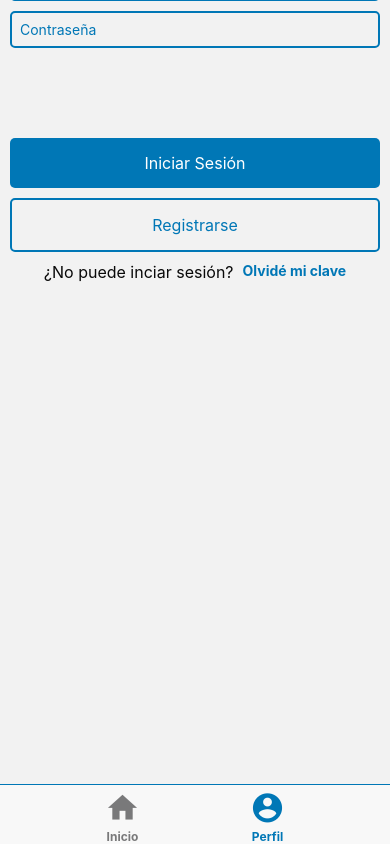
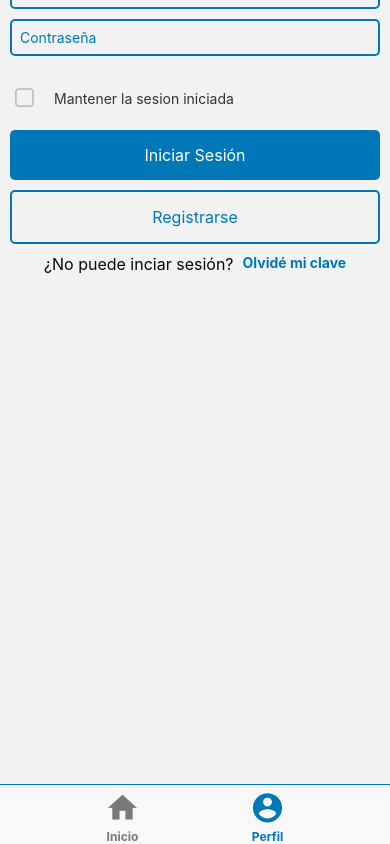
Before and after one commit to MontiNahuel/TPO-DA1-Front-End, a React Native app: screen /Perfil in a window 390 px wide. Built offline with nearby package versions, Linux system fonts and the light colour scheme; no server answers.

Commit message:
La sesion del usuario persiste en el tiempo

```diff
--- a/src/backend/ProfileData.js
+++ b/src/backend/ProfileData.js
@@ -10,7 +10,6 @@ function obtenerDatosDelPerfil(id, token) {
         }).then(response => {
             if (response.ok) {
                 response.json().then(data => {
-                    console.log(data);
                     resolve(data);
                 }).catch(error => {
                     reject({ message: "Error al obtener datos", error });
--- a/src/backend/authLogin.js
+++ b/src/backend/authLogin.js
@@ -1,4 +1,5 @@
 import React from "react";
+import * as SecureStore from 'expo-secure-store';
 
 function authLogin(credencial, password) {
 
@@ -61,4 +62,52 @@ function authLoginInspector(credencial, password) {
     });
 }
 
-export {authLogin, authLoginInspector};
+async function saveToken(token) {
+    console.log(token)
+    tokenString = JSON.stringify(token);
+    console.log(tokenString);
+    await SecureStore.setItemAsync('userToken', tokenString);
+}
+
+async function getToken() {
+    const tokenString = await SecureStore.getItemAsync('userToken');
+    if (tokenString) {
+        return JSON.parse(tokenString);
+    } else {
+        return null;
+    }
+}
+
+async function deleteToken() {
+    await SecureStore.deleteItemAsync('userToken');
+}
+
+async function saveUserId(userId) {
+    await SecureStore.setItemAsync('userId', userId);
+}
+
+async function getUserId() {
+    return await SecureStore.getItemAsync('userId');
+}
+
+async function deleteUserId() {
+    await SecureStore.deleteItemAsync('userId');
+}
+
+async function saveIsVecino(isVecino) {
+    const isVecinoString = String(isVecino);
+    await SecureStore.setItemAsync('isVecino', isVecinoString);
+}
+
+async function getIsVecino() {
+    const isVecinoString = await SecureStore.getItemAsync('isVecino');
+    return Boolean(isVecinoString);
+}
+
+async function deleteIsVecino() {
+    await SecureStore.deleteItemAsync('isVecino');
+}
+
+
+
+export {authLogin, authLoginInspector, saveToken, getToken, deleteToken, saveUserId, getUserId, deleteUserId, saveIsVecino, getIsVecino, deleteIsVecino};
--- a/src/backend/homeAnuncios.js
+++ b/src/backend/homeAnuncios.js
@@ -10,7 +10,6 @@ function obtenerTodosLosAnuncios(token) {
         }).then(response => {
             if (response.ok) {
                 response.json().then(data => {
-                    console.log(data);
                     resolve(data);
                 }).catch(error => {
                     reject({ message: "Error al obtener datos", error });
--- a/src/components/auth/Llogin.jsx
+++ b/src/components/auth/Llogin.jsx
@@ -1,5 +1,6 @@
 import { useNavigation } from "@react-navigation/native";
 import React, {useState} from "react";
+import { CheckBox } from 'react-native-elements';
 import Constants from 'expo-constants';
 import { View, Text, TouchableOpacity, Switch } from "react-native";
 import { StyleSheet } from "react-native";
@@ -7,7 +8,7 @@ import StyledTextInput from "../StyledTextInput";
 import StyledText from "../StyledText";
 import StyledSwitch from "../StyledSwitch";
 import themeTextLight from "../../themeTextLight";
-import { authLogin, authLoginInspector } from "../../backend/authLogin";
+import { authLogin, authLoginInspector, saveToken, saveUserId, saveIsVecino } from "../../backend/authLogin";
 import { AuthContext } from "../context/ContextForApp";
 
 export default function Llogin() {
@@ -17,6 +18,7 @@ export default function Llogin() {
     const {state, dispatch} = React.useContext(AuthContext);
 
     const [isVecino, setIsVecino] = useState(true);
+    const [isSelected, setSelection] = useState(false);
     const [dni, setDni] = useState('');
     const [password, setPassword] = useState('');
     const [showMessage, setShowMessage] = useState(false);
@@ -28,6 +30,11 @@ export default function Llogin() {
             console.log(response);
             dispatch({type: 'LOGIN', payload: {user: dni, token: response.token, isVecino: isVecino}});
             console.log(state);
+            if (isSelected) {
+                saveToken(response.token);
+                saveUserId(dni);
+                saveIsVecino(isVecino);
+            }
             navigation.navigate('Home');
         })
         .catch(error => {
@@ -71,6 +78,17 @@ export default function Llogin() {
                 value={password}
                 onChangeText={setPassword}
                 />
+            </View>
+            <View style={styles.containerCheck}>
+                <CheckBox
+                    title=""
+                    checked={isSelected}
+                    onPress={() => setSelection(!isSelected)}
+                    containerStyle={styles.checkboxContainer}
+                />
+                <Text style={styles.checkboxText}>
+                    Mantener la sesion iniciada
+                </Text>
             </View>
             {showMessage && <Text style={{color: 'red', textAlign: 'center', marginBottom: 10}}>{message}</Text>}
             <TouchableOpacity
@@ -118,8 +136,22 @@ const styles = StyleSheet.create({
         marginBottom: 80,
         marginTop: 80
     },
-    inputs: {
-        marginBottom: 80
+    checkboxContainer: {
+        backgroundColor: 'transparent',
+        borderWidth: 0,
+        padding: 0,
+        marginLeft: 15
+    },
+    containerCheck: {
+        flexDirection: 'row',
+        alignItems: 'center',
+        marginVertical: 15,
+    },
+    checkboxText: {
+        flex: 1,
+        marginLeft: 5,
+        color: '#333',
+        fontSize: 14,
     },
     buttonPrimary: {
         backgroundColor: '#0077B6',
--- a/src/components/home/Home.jsx
+++ b/src/components/home/Home.jsx
@@ -1,5 +1,6 @@
 import React, { useEffect } from 'react';
 import { View, Text, Button, StyleSheet, TouchableOpacity, FlatList, Image, ScrollView } from 'react-native';
+import { getUserId, getIsVecino, getToken } from '../../backend/authLogin';
 import MaterialCommunityIcons from '@expo/vector-icons/MaterialCommunityIcons';
 //import anuncios from '../../extra/home';
 import obtenerTodosLosAnuncios from '../../backend/homeAnuncios';
@@ -13,11 +14,12 @@ function Home() {
 
     const obtenerTodos = () => {
         obtenerTodosLosAnuncios(state.token).then(data => {
-            console.log(data);
+            //console.log(data);
         }).catch(error => {
             console.log(error);
         });
     }
+
 
     const renderAnuncio = ({ item }) => (
         <View>
@@ -50,11 +52,21 @@ function Home() {
         );
     }
 
+    const recuperarSesion = async () => {
+        const token = await getToken();
+        console.log(token);
+        const userId = await getUserId();
+        const isVecino = await getIsVecino();
+        if (token && userId && isVecino) {
+            dispatch({type: 'LOGIN', payload: {user: userId, token: token, isVecino: isVecino}});
+        }
+    }
 
     useEffect(() => {
+        recuperarSesion();
         obtenerTodosLosAnuncios(state.token).then(data => {
             setAnuncios(data);
-            console.log(data);
+
         }).catch(error => {
             console.log(error);
         });
```
